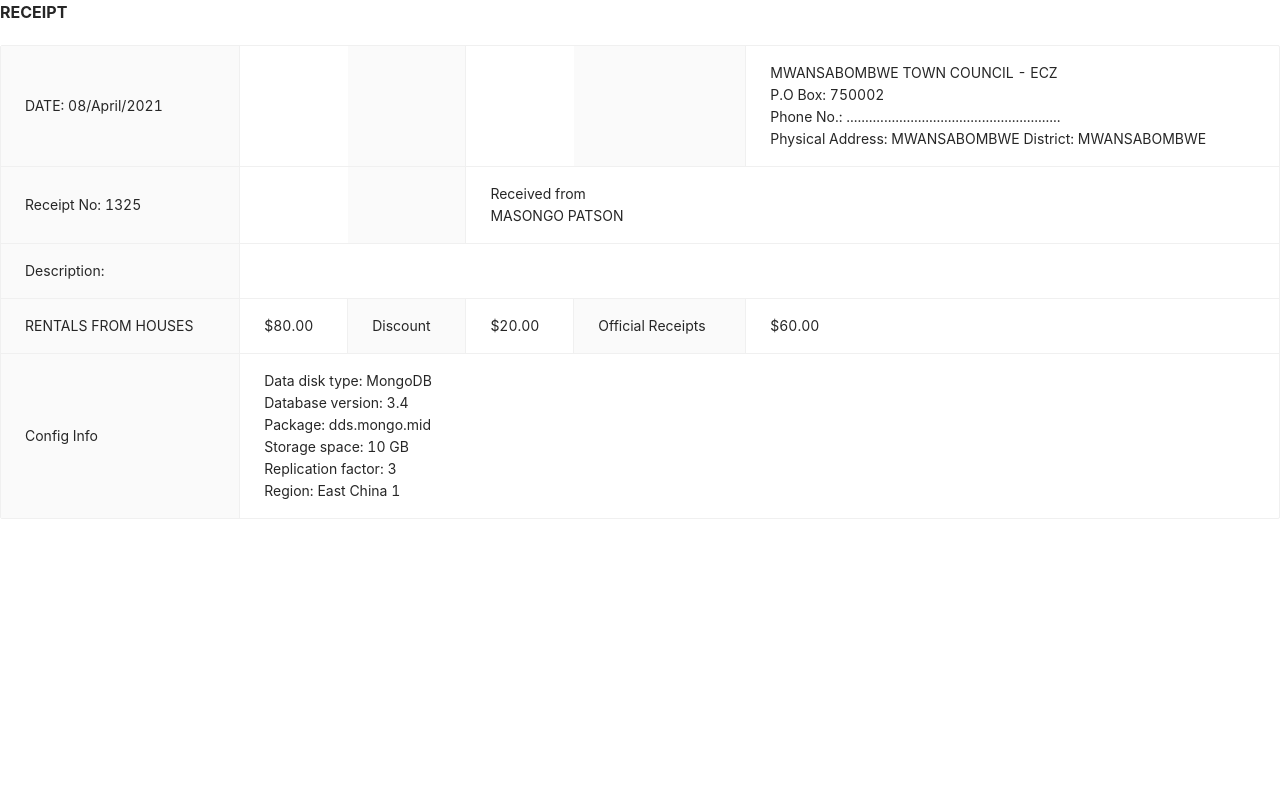
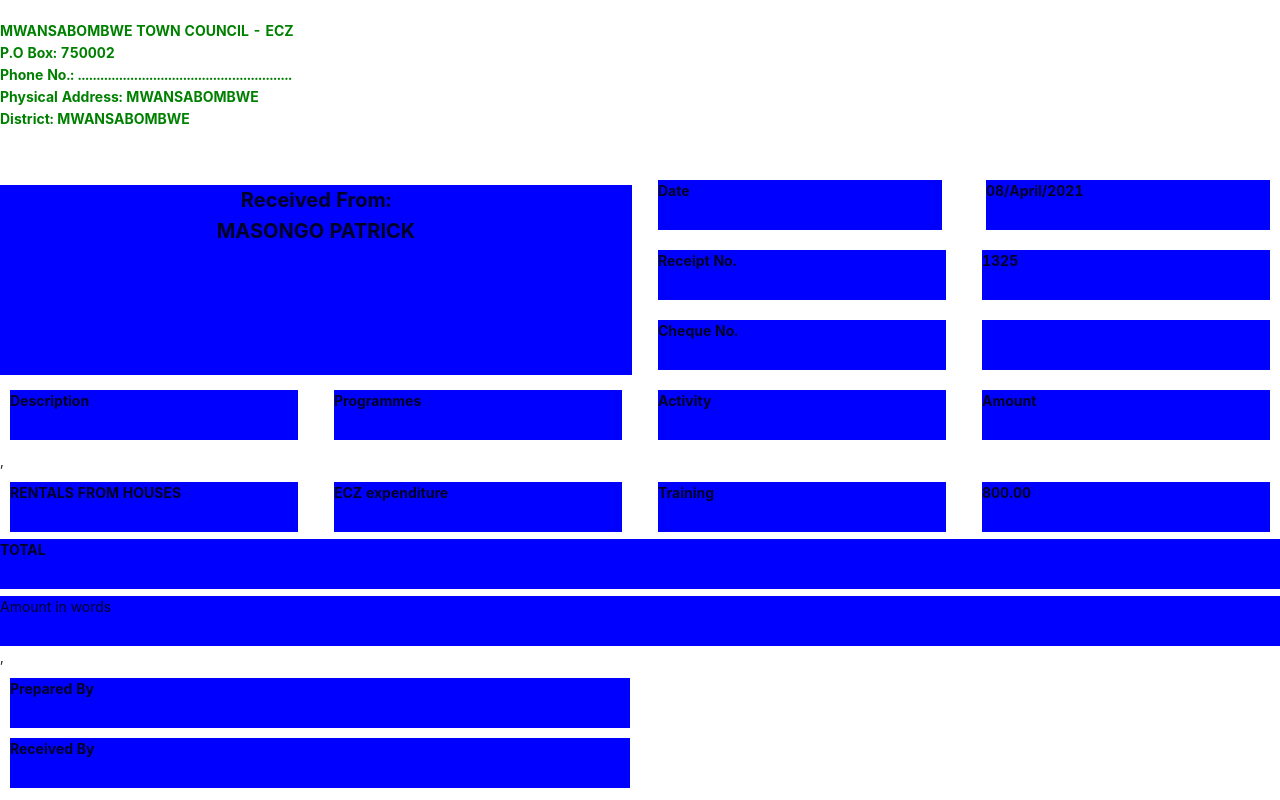
Before and after one commit to Bensonsuwilanjishimonga/gramosi, a Next.js app: page /admin/reports/receipts in a window 1280 px wide. Built offline with nearby package versions, Linux system fonts and the light colour scheme.

Commit message:
added a sales receipt from masongo patrick

```diff
--- a/pages/admin/reports/receipts/index.js
+++ b/pages/admin/reports/receipts/index.js
@@ -1,13 +1,81 @@
-import { Descriptions, Badge } from 'antd';
+import { Descriptions, Badge, Row, Col, Space, Divider } from 'antd';
+import { Input } from 'antd';
+
 
 const Receipt = () => {
+
+
+
+const renderDetails  = ()=>{
+
+
+
+  return   <Col  span={12} >
+    <Row gutter={[24,24]}>
+
+    <Col span={12}>
+  <div style={{backgroundColor:'blue',height:50,margin:10,fontWeight:'bold'}}>Date</div>
+
+    </Col>
+    <Col span={12}>
+  <div style={{backgroundColor:'blue',height:50,margin:10,fontWeight:'bold'}}>08/April/2021</div>
+
+    </Col>
+
+      </Row>
+
+      <Row gutter={[16,16]}>
+
+
+<Col span={12}>
+<div style={{backgroundColor:'blue',height:50,margin:10,fontWeight:'bold'}}>Receipt No.</div>
+
+</Col>
+<Col span={12}>
+<div style={{backgroundColor:'blue',height:50,margin:10,fontWeight:'bold'}}>1325</div>
+
+</Col>
+
+  </Row>
+
+  <Row gutter={[16,16]}>
+
+
+<Col span={12}>
+<div style={{backgroundColor:'blue',height:50,margin:10,fontWeight:'bold'}}>Cheque No.</div>
+
+</Col>
+<Col span={12}>
+<div style={{backgroundColor:'blue',height:50,margin:10,fontWeight:'bold'}}></div>
+
+</Col>
+
+  </Row>
+
+
+
+
+
+
+</Col>
+
+
+
+}
+
+
+
+
+
     return (
 
-<Descriptions title="RECEIPT" bordered>
-    <Descriptions.Item label="DATE: 08/April/2021"></Descriptions.Item>
-    <Descriptions.Item label=""></Descriptions.Item>
-    <Descriptions.Item label="">MWANSABOMBWE TOWN COUNCIL - ECZ
-    <br/>
+
+      <>
+
+<Row gutter={[16, 16]}>
+  <Col  span={24} >
+      <div style={{backgroundColor:'white',height:150, marginTop:20, fontWeight:'bold',color:'green' }}>MWANSABOMBWE TOWN COUNCIL - ECZ
+      <br/>
 P.O Box:
 750002
 <br/>
@@ -17,37 +85,108 @@ Phone No.:
 <br/>
 
 Physical Address: MWANSABOMBWE
-District:
-MWANSABOMBWE
+<br/>
+District: MWANSABOMBWE
 <br/>
 
-</Descriptions.Item>
-    <Descriptions.Item label=" Receipt No: 1325"></Descriptions.Item>
-    <Descriptions.Item label="" span={2}>
-Received from      <br/>
-MASONGO PATSON<br/>
-    </Descriptions.Item>
-    <Descriptions.Item label="Description:" span={3}>
-    </Descriptions.Item>
-    <Descriptions.Item label="RENTALS FROM HOUSES">$80.00</Descriptions.Item>
-    <Descriptions.Item label="Discount">$20.00</Descriptions.Item>
-    <Descriptions.Item label="Official Receipts">$60.00</Descriptions.Item>
-    <Descriptions.Item label="Config Info">
-      Data disk type: MongoDB
-      <br />
-      Database version: 3.4
-      <br />
-      Package: dds.mongo.mid
-      <br />
-      Storage space: 10 GB
-      <br />
-      Replication factor: 3
-      <br />
-      Region: East China 1<br />
-    </Descriptions.Item>
-  </Descriptions>
+</div>
+    </Col>
+    </Row>
 
-  );
-    };
+
+<Row gutter={[16, 16]}>
+  <Col  span={12} >
+      <div style={{backgroundColor:'blue',height:190, textAlign:'center', marginTop:15,fontSize:20, fontWeight:'bold'}}>
+        Received From:
+        <br/>
+        MASONGO PATRICK
+      </div>
+    </Col>
+
+
+      {renderDetails()}
+
+</Row>
+
+<Row gutter={[16,16]}>
+<Col span={6}>
+<div style={{backgroundColor:'blue',height:50,margin:10,fontWeight:'bold'}}>Description</div>
+
+</Col>
+<Col span={6}>
+<div style={{backgroundColor:'blue',height:50,margin:10,fontWeight:'bold'}}>Programmes</div>
+
+</Col>
+
+<Col span={6}>
+<div style={{backgroundColor:'blue',height:50,margin:10,fontWeight:'bold'}}>Activity</div>
+
+</Col>
+
+<Col span={6}>
+<div style={{backgroundColor:'blue',height:50,margin:10,fontWeight:'bold'}}>Amount</div>
+
+</Col>
+
+  </Row>,
+
+  <Row gutter={[16,16]}>
+<Col span={6}>
+<div style={{backgroundColor:'blue',height:50,margin:10,fontWeight:'bold'}}>RENTALS FROM HOUSES</div>
+
+</Col>
+<Col span={6}>
+<div style={{backgroundColor:'blue',height:50,margin:10,fontWeight:'bold'}}>ECZ expenditure</div>
+
+</Col>
+
+<Col span={6}>
+<div style={{backgroundColor:'blue',height:50,margin:10,fontWeight:'bold'}}>Training</div>
+
+</Col>
+
+<Col span={6}>
+<div style={{backgroundColor:'blue',height:50,margin:10,fontWeight:'bold'}}>800.00</div>
+
+</Col>
+
+  </Row>,
+<Col span={24}>
+<div style={{backgroundColor:'blue',height:50,marginTop:-25,fontWeight:'bold' }}>TOTAL</div>
+</Col>,
+<Col span={24}>
+<div style={{backgroundColor:'blue',height:50,marginTop:-15, }}>Amount in words</div>
+</Col>,
+
+<Col span={12}>
+<div style={{backgroundColor:'blue',height:50,margin:10,fontWeight:'bold'}}>Prepared By</div>
+
+</Col>
+
+<Col span={12}>
+<div style={{backgroundColor:'blue',height:50,margin:10,fontWeight:'bold'}}>Received By</div>
+
+</Col>
+
+
+      </>
+
+
+
+    )
+
+
+
+
+
+
+
+
+
+
+
+
+
+    }
 
     export default Receipt;
```
